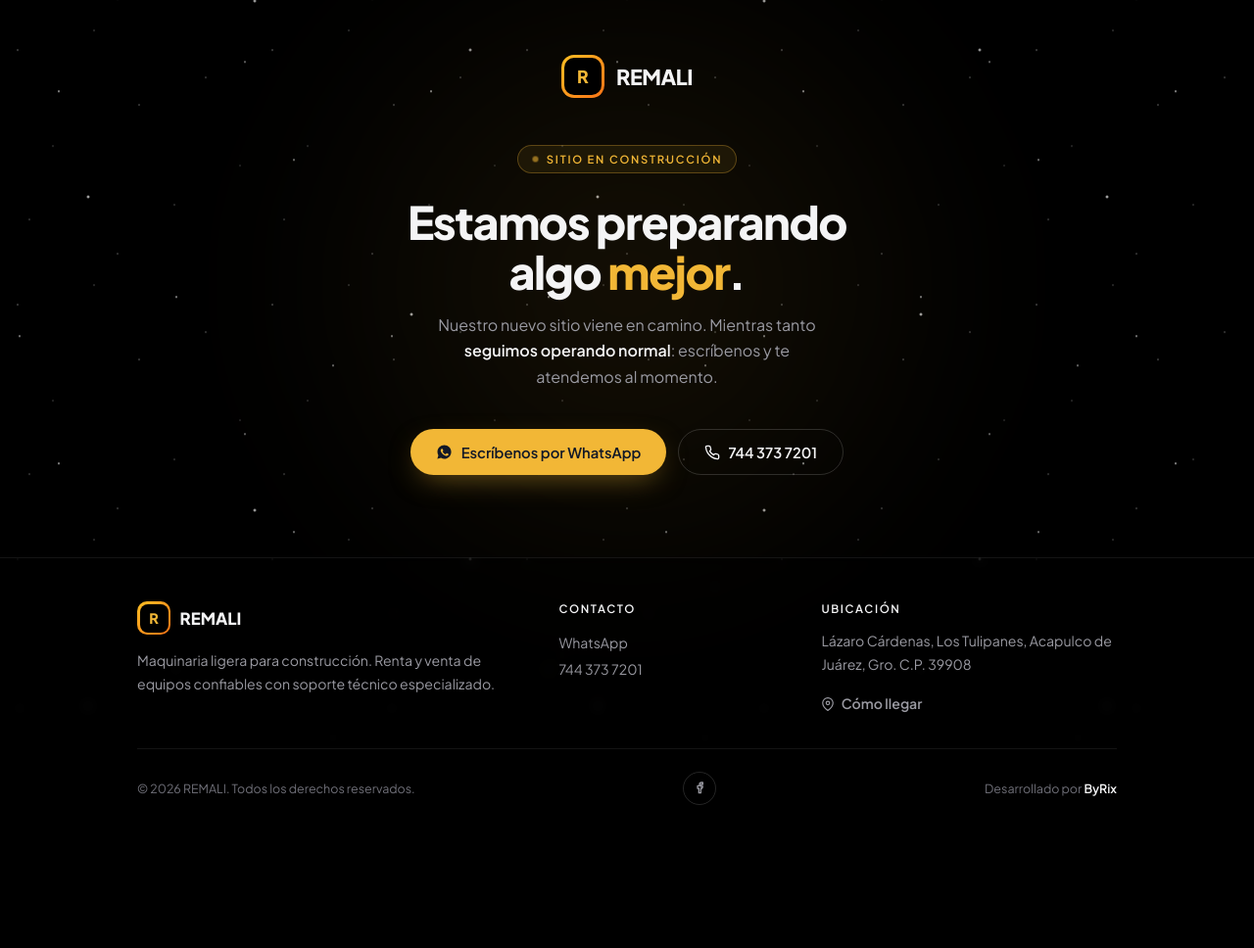
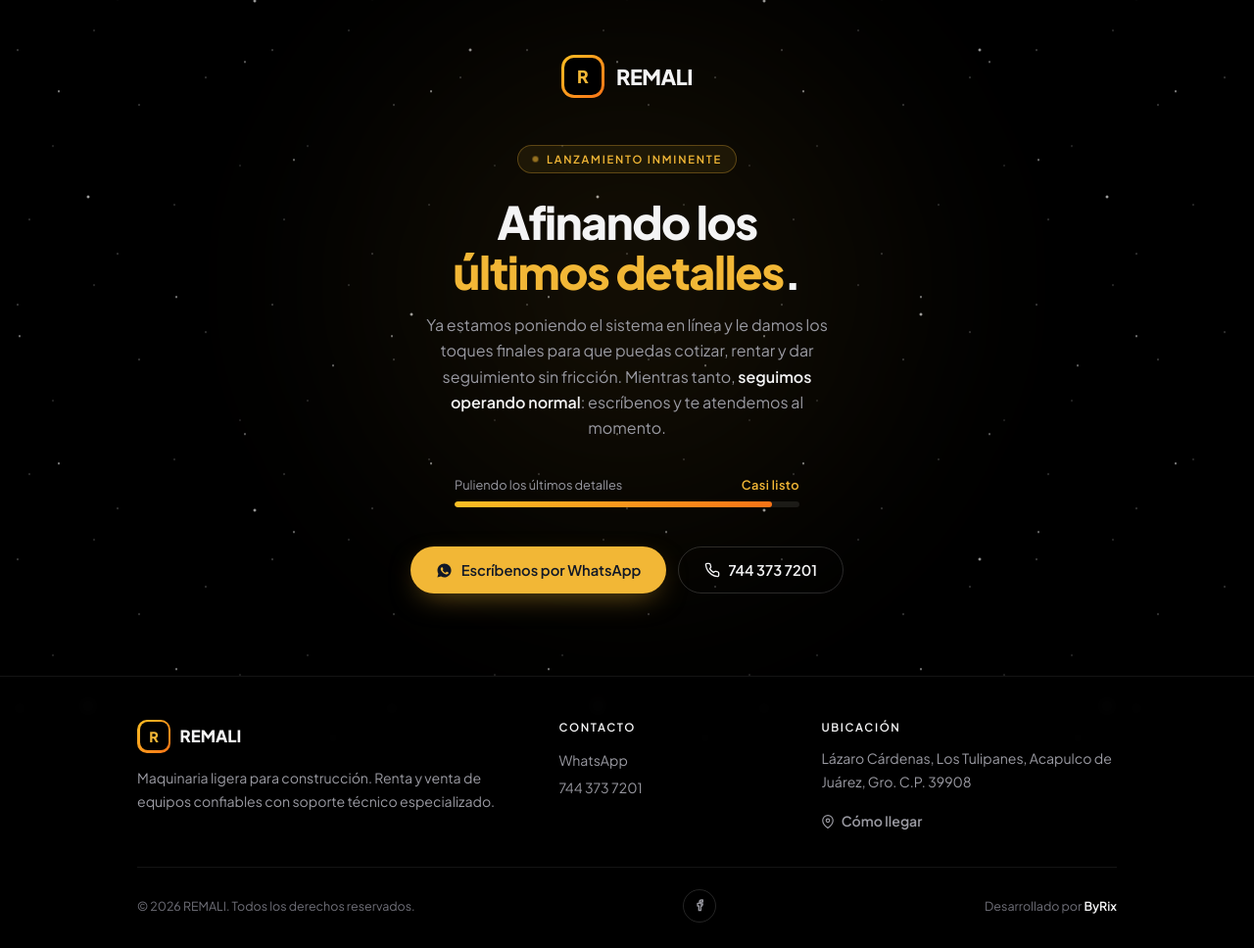
Before and after one commit to ramses-env/remali, a Django app: page / in a window 1280 px wide. Shown: the whole page at 98% size. Before the commit the page ends 822 px from the top, so only its background shows below. Run offline with Django 5.2, Linux system fonts and the light colour scheme; data that the repository does not hold is empty.

Commit message:
Pagina de 'muy pronto': lanzamiento inminente con barra de avance
Reemplaza el mensaje generico por 'Afinando los ultimos detalles' + barra 'casi
listo' que llena al 92%; conserva el cielo estrellado, el footer y el contexto
del middleware (WhatsApp, telefono, ubicacion).

Co-Authored-By: Claude Opus 4.8 <noreply@anthropic.com>

```diff
--- a/backend/templates/construccion.html
+++ b/backend/templates/construccion.html
@@ -3,8 +3,8 @@
 <head>
 <meta charset="utf-8">
 <meta name="viewport" content="width=device-width, initial-scale=1">
-<title>{{ negocio_nombre }} — Sitio en construcción</title>
-<meta name="description" content="Estamos preparando nuestro nuevo sitio. Seguimos rentando y vendiendo maquinaria: escríbenos por WhatsApp.">
+<title>{{ negocio_nombre }} — Muy pronto en línea</title>
+<meta name="description" content="Estamos poniendo el sistema en línea y afinando los últimos detalles. Seguimos rentando y vendiendo maquinaria: escríbenos por WhatsApp.">
 <meta name="robots" content="noindex">
 <meta name="theme-color" content="#0a0a0b">
 <link rel="preconnect" href="https://fonts.googleapis.com">
@@ -108,7 +108,31 @@
   @keyframes latido{0%,100%{opacity:1;transform:scale(1)}50%{opacity:.35;transform:scale(.8)}}
   h1{margin:0 0 1rem;font-size:clamp(1.9rem,6vw,2.9rem);font-weight:800;line-height:1.1;letter-spacing:-.03em}
   h1 em{font-style:normal;color:#f2b736}
-  .texto{margin:0 auto 2.5rem;max-width:26rem;color:#9a9aa2;font-size:1rem;line-height:1.65}
+  .texto{margin:0 auto 2.25rem;max-width:27rem;color:#9a9aa2;font-size:1rem;line-height:1.65}
+
+  /* ── Progreso: "casi listo, afinando detalles" ─────────────────────────
+     La barra llena hasta 92% al cargar y un brillo la recorre en bucle: sin
+     dar un número exacto, comunica que falta poco y que se sigue trabajando. */
+  .progreso{max-width:22rem;margin:0 auto 2.5rem;text-align:left}
+  .progreso-cab{
+    display:flex;justify-content:space-between;align-items:baseline;gap:1rem;
+    margin-bottom:.6rem;font-size:.8rem;color:#9a9aa2;
+  }
+  .progreso-cab b{color:#f2b736;font-weight:600;letter-spacing:.03em}
+  .barra{height:6px;border-radius:999px;background:rgba(255,255,255,.09);overflow:hidden}
+  .barra i{
+    display:block;height:100%;width:92%;border-radius:999px;position:relative;
+    background:linear-gradient(90deg,#fbbf24,#f97316);
+    animation:llenar 1.6s cubic-bezier(.23,1,.32,1) both;
+  }
+  .barra i::after{
+    content:'';position:absolute;inset:0;border-radius:999px;
+    background:linear-gradient(90deg,transparent,rgba(255,255,255,.55),transparent);
+    transform:translateX(-110%);animation:brillo 2.4s ease-in-out 1.6s infinite;
+  }
+  @keyframes llenar{from{width:0}to{width:92%}}
+  @keyframes brillo{to{transform:translateX(110%)}}
+
   .acciones{display:flex;flex-wrap:wrap;gap:.75rem;justify-content:center;margin-bottom:2.75rem}
   .btn{
     display:inline-flex;align-items:center;gap:.55rem;padding:.85rem 1.6rem;border-radius:999px;
@@ -164,6 +188,8 @@
     .capa{animation:none}
     .punto{animation:none}
     .btn{transition:none}
+    .barra i{animation:none;width:92%}
+    .barra i::after{animation:none;display:none}
   }
 </style>
 </head>
@@ -181,15 +207,24 @@
       <strong>{{ negocio_nombre }}</strong>
     </div>
 
-    <div class="estado"><i class="punto"></i>Sitio en construcción</div>
+    <div class="estado"><i class="punto"></i>Lanzamiento inminente</div>
 
-    <h1>Estamos preparando<br>algo <em>mejor</em>.</h1>
+    <h1>Afinando los<br><em>últimos detalles</em>.</h1>
 
     <p class="texto">
-      Nuestro nuevo sitio viene en camino. Mientras tanto
+      Ya estamos poniendo el sistema en línea y le damos los toques finales para
+      que puedas cotizar, rentar y dar seguimiento sin fricción. Mientras tanto,
       <strong style="color:#f4f4f5;font-weight:600">seguimos operando normal</strong>:
       escríbenos y te atendemos al momento.
     </p>
+
+    <div class="progreso" role="img" aria-label="Casi listo: afinando los últimos detalles">
+      <div class="progreso-cab">
+        <span>Puliendo los últimos detalles</span>
+        <b>Casi listo</b>
+      </div>
+      <div class="barra"><i></i></div>
+    </div>
 
     <div class="acciones">
       {% if whatsapp %}
```
